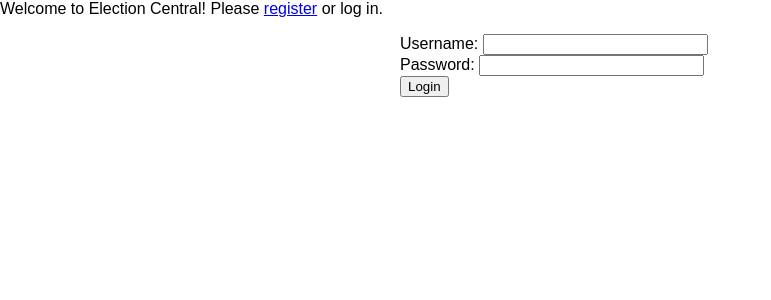
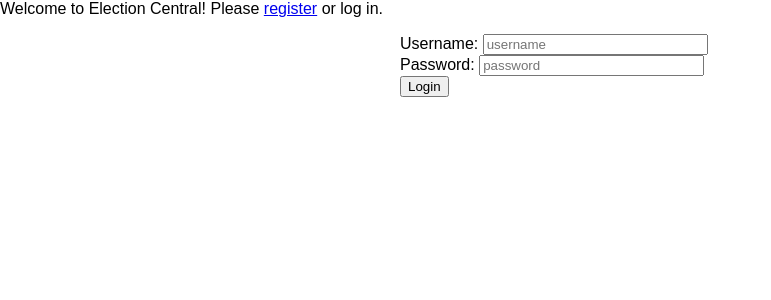
Before and after one commit to bigshebang/virtual_election_booth, a Python web app: template voting/templates/index.html in a window 1280 px wide. Shown: the part 26-326 px from the top of the page, without its empty margins (0-771 px from the left). Run offline with Jinja, Linux system fonts and the light colour scheme; the template is opened without the code that fills it, so the values that code supplies are empty.

Commit message:
add placeholder for username and password fields

```diff
--- a/voting/templates/index.html
+++ b/voting/templates/index.html
@@ -22,11 +22,11 @@
 					<form name='loginForm' method='post' action='/'>
 						<div class='row'>
 							<label for='username'>Username:</label>
-							<input type='text' name='username' id='username' size='25' maxlength='50'/>
+							<input type='text' name='username' id='username' size='25' maxlength='50' placeholder='username'/>
 						</div>
 						<div class='row'>
 							<label for='password'>Password:</label>
-							<input type='password' name='password' id='password' size='25' maxlength='100'/>
+							<input type='password' name='password' id='password' size='25' maxlength='100' placeholder='password'/>
 						</div>
 						<div class='row'>
 							<input type='submit' value='Login'/>
--- a/voting/templates/register.html
+++ b/voting/templates/register.html
@@ -30,7 +30,7 @@
 				</div>
 				<div class='row'>
 					<label for='ssn'>SSN:</label>
-					<input type='text' name='ssn' id='ssn' size='11'/>
+					<input type='text' name='ssn' id='ssn' size='11' maxlength='11'/>
 				</div>
 				<div class='row'>
 					<input type='submit' name='subBtn' value='Register'/>
```
